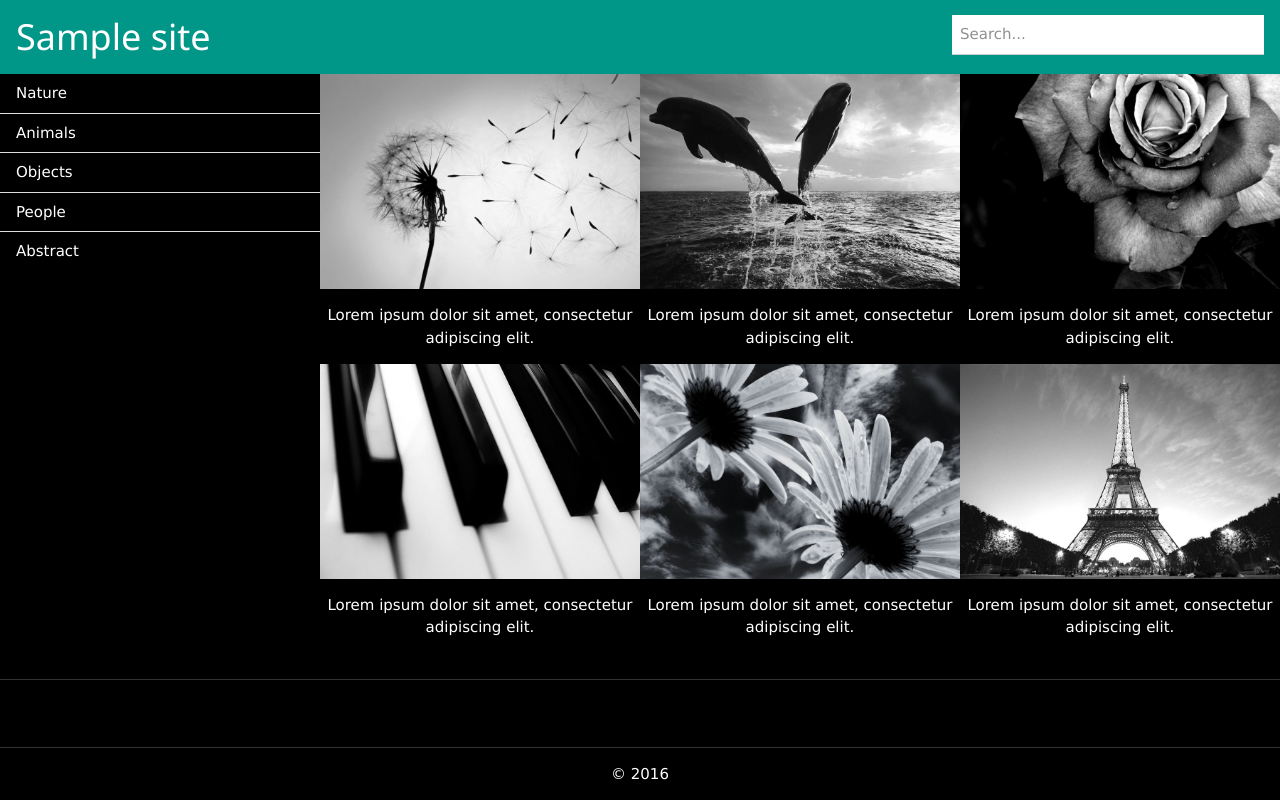
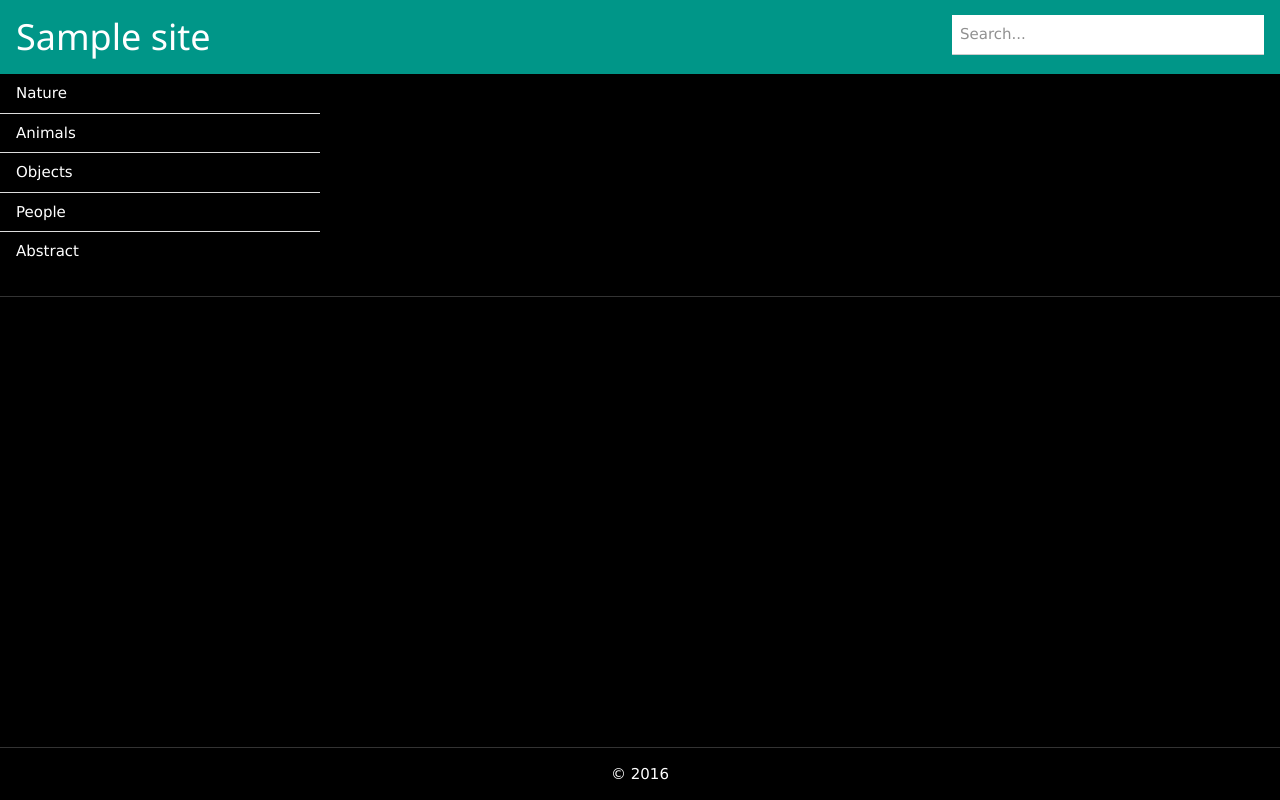
Before and after one commit to paulbrighton/WP-Gallery-Theme, a WordPress theme: template index.php in a window 1280 px wide. Run offline with PHP 8.4 and a stand-in for WordPress, Linux system fonts and the light colour scheme; the site name, menu and one post (Sample post) are stand-ins, and other content is empty.

Commit message:
Added theme support functions and setup the post loop in index.php file

```diff
--- /dev/null
+++ b/functions.php
@@ -0,0 +1,16 @@
+<?php
+
+// Theme Suppport
+function theme_setup () {
+  // featured image
+  add_theme_support('post-thumbnails');
+
+  set_post_thumbnail_size(900, 600);
+
+  // Post Format Support
+  add_theme_support('post-formats', array(
+    'gallery'
+  ));
+}
+
+add_action('after_setup_theme', 'theme_setup');
--- a/index.php
+++ b/index.php
@@ -1,31 +1,12 @@
 <?php get_header(); ?>
 
-<div class="w3-col m4 l4 pic">
-  <a href="single.html">
-    <img src="images/1.jpg" class="w3-animate-opacity">
-  </a>
-  <p>Lorem ipsum dolor sit amet, consectetur adipiscing elit.</p>
-</div>
-<div class="w3-col m4 l4 pic">
-  <img src="images/2.jpg" class="w3-animate-opacity">
-  <p>Lorem ipsum dolor sit amet, consectetur adipiscing elit.</p>
-</div>
-<div class="w3-col m4 l4 pic">
-  <img src="images/3.jpg" class="w3-animate-opacity">
-  <p>Lorem ipsum dolor sit amet, consectetur adipiscing elit.</p>
-</div>
+<?php if (have_posts()) : ?>
+  <?php while (have_posts()) : the_post(); ?>
+    <?php get_template_part('content', get_post_format()); ?>
+  <?php endwhile; ?>
 
-<div class="w3-col m4 l4 pic">
-  <img src="images/4.jpg" class="w3-animate-opacity">
-  <p>Lorem ipsum dolor sit amet, consectetur adipiscing elit.</p>
-</div>
-<div class="w3-col m4 l4 pic">
-  <img src="images/5.jpg" class="w3-animate-opacity">
-  <p>Lorem ipsum dolor sit amet, consectetur adipiscing elit.</p>
-</div>
-<div class="w3-col m4 l4 pic">
-  <img src="images/6.jpg" class="w3-animate-opacity">
-  <p>Lorem ipsum dolor sit amet, consectetur adipiscing elit.</p>
-</div>
+  <?php else : ?>
+    <?php echo wpautop('Sorry, there are no posts at the moment.'); ?>
+<?php endif; ?>
 
 <?php get_footer(); ?>
```
Also changed, not shown: content-gallery.php (added), content.php (added).
